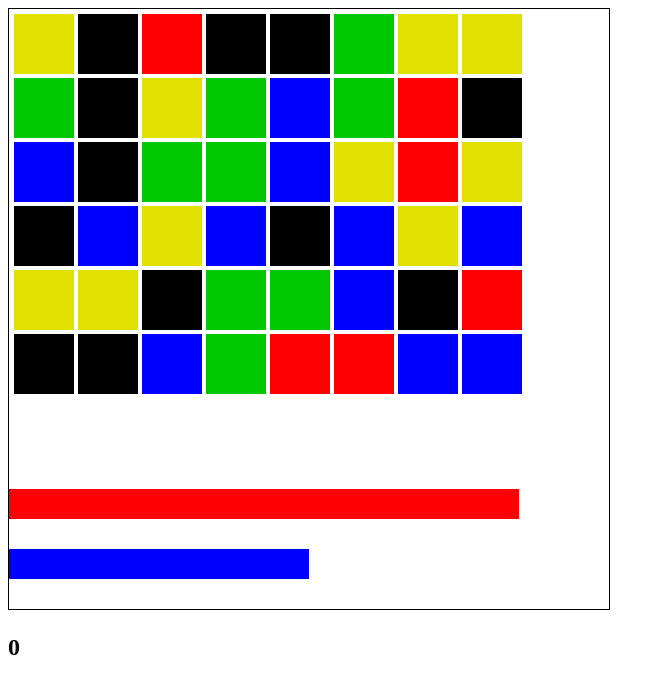
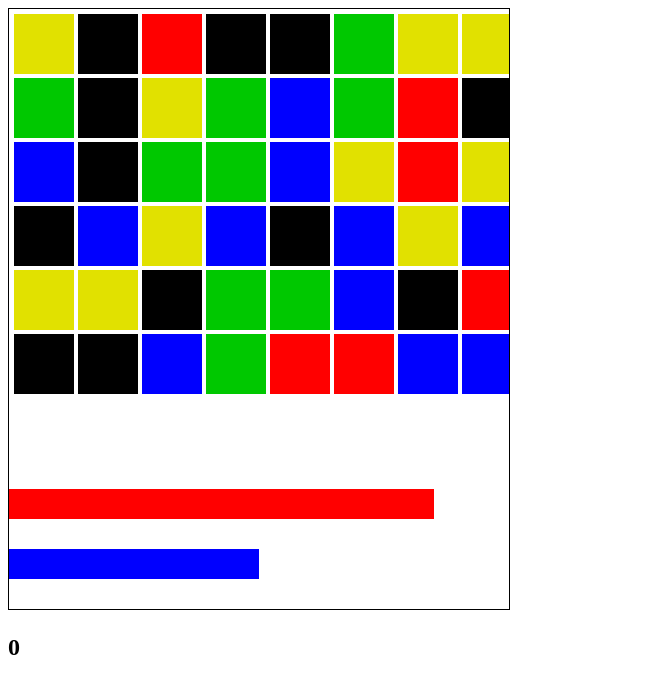
Before and after one commit to catinclay/buucleaner, a plain HTML site: page index.html in a window 1280 px wide. Shown: the whole page, without its empty margins (0-665 px from the left). Drawn offline with Linux system fonts and the light colour scheme.

Commit message:
Added files via upload

```diff
--- a/index.html
+++ b/index.html
@@ -7,7 +7,7 @@
 
 <body>
 	<h1 id="gameOverLabel" style="display:none; color:red;">Game Over</h1>
-  <canvas id ="mainCanvas" width="600" height="600" style="border:1px solid #000000;">
+  <canvas id ="mainCanvas" width="500" height="600" style="border:1px solid #000000;">
   </canvas><br>
   <h2 id="scoreLabel">0</h2>
   <footer class="footer">
```
